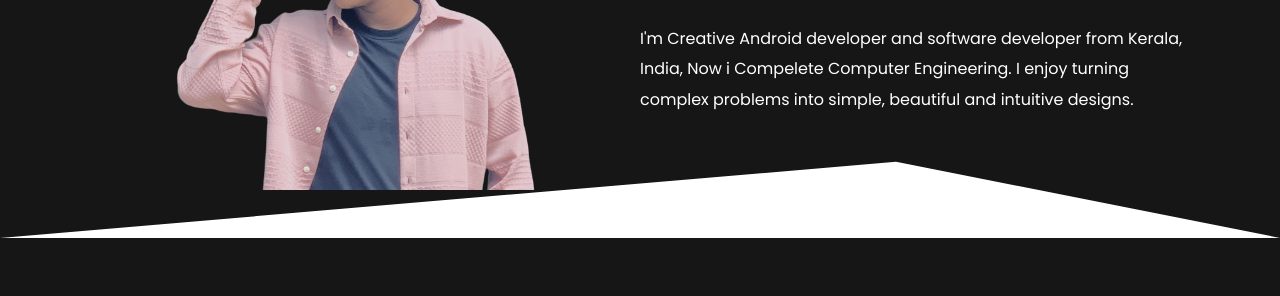
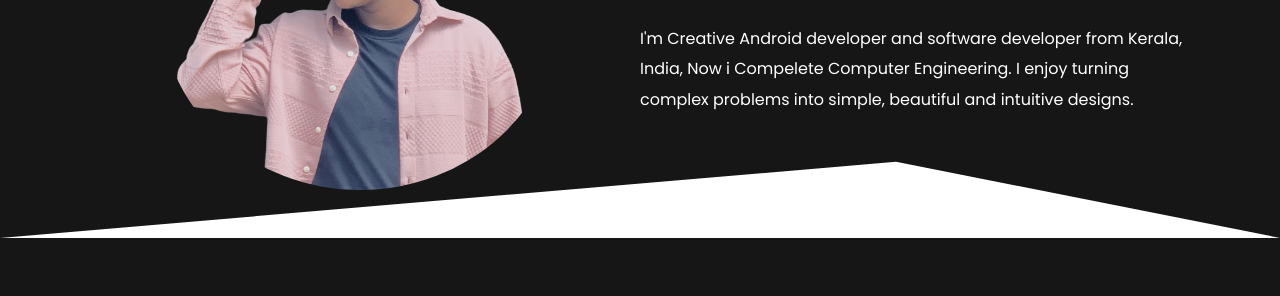
Before and after one commit to farhhhan/farhan_proftfoli, a plain HTML site: page index.html in a window 1280 px wide. Shown: the part 348-644 px from the top of the page. Drawn offline with nearby package versions, Linux system fonts and the light colour scheme.

Commit message:
Update style.css

```diff
--- a/css/style.css
+++ b/css/style.css
@@ -111,6 +111,9 @@ header nav .branding{
 }
 .hero .left img{
     width:400px;
+    border-radius: 50%;
+    border: 1px;
+    border-color: white
 }
 .hero .right{
     color:var(--pure);
```
